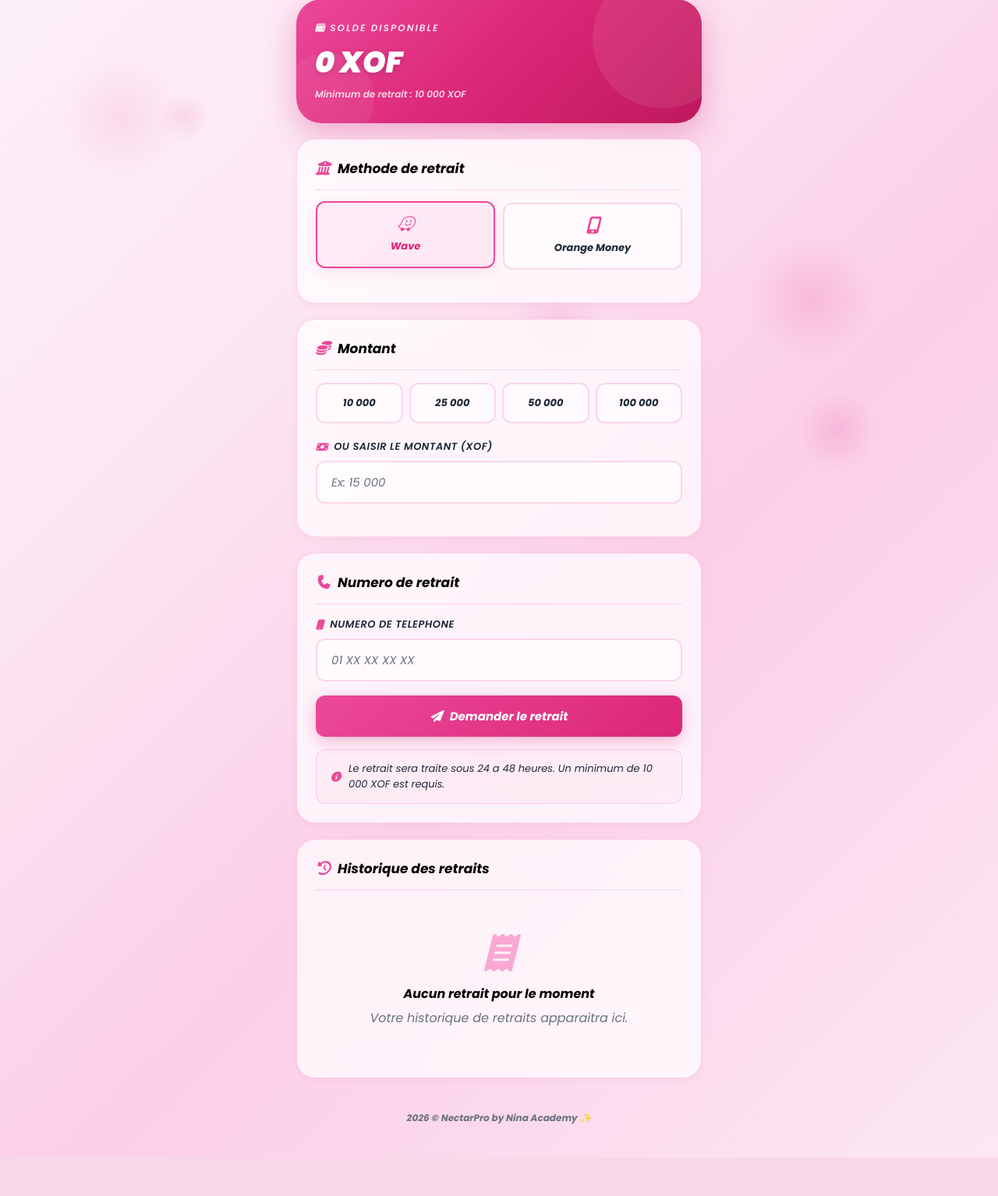
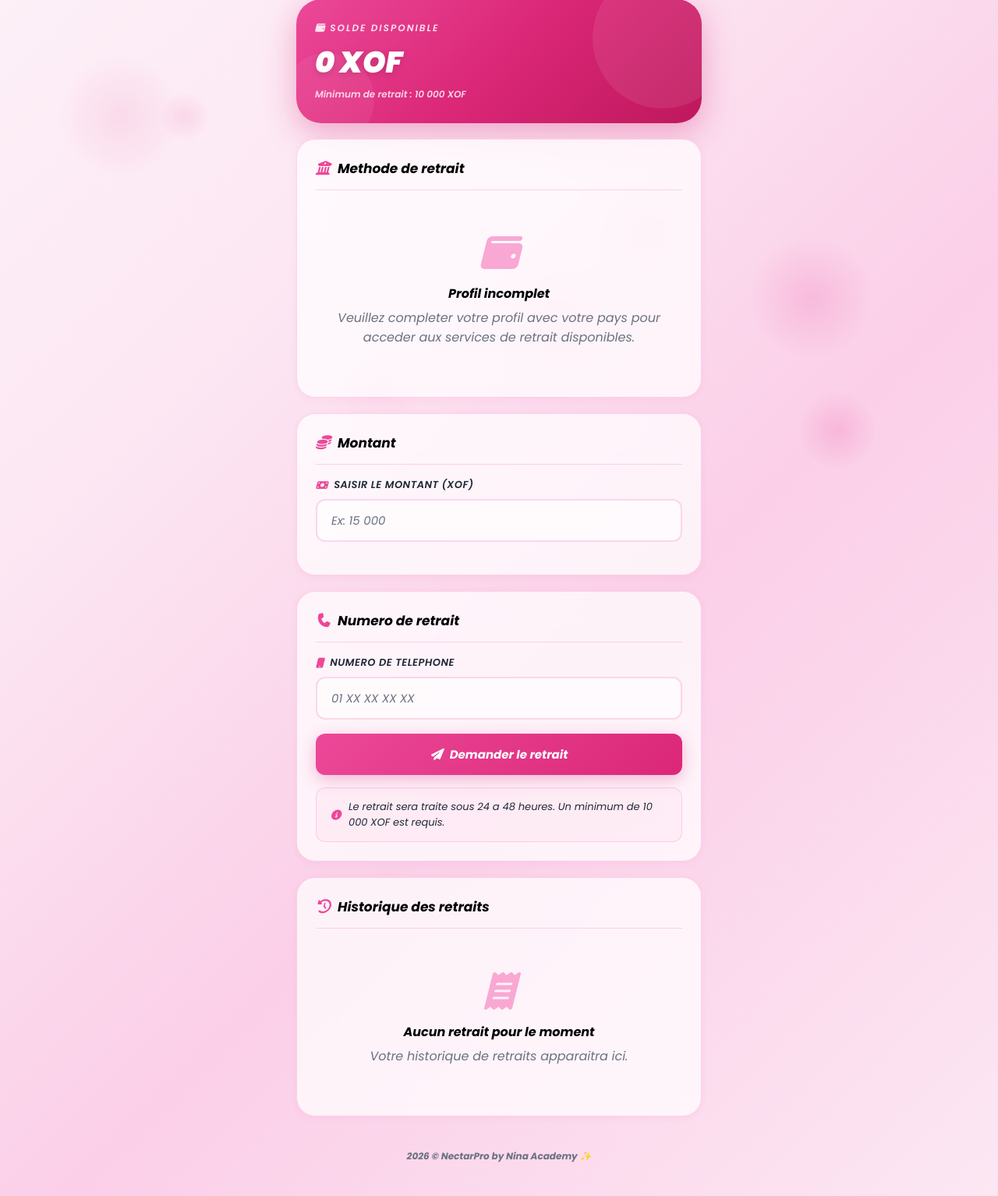
Before and after one commit to fredogary7-rgb/e, a Flask app: template templates/retrait.html in a window 1280 px wide. Shown: the part 178-1712 px from the top of the page at 78% size. Before the commit the page ends 1663 px from the top, so only its background shows below. Run offline with Flask 3, Linux system fonts and the light colour scheme; the template is opened without the code that fills it, so the values that code supplies are empty.

Commit message:
fix: retrait.html - supprime montants predéfinis + utilise vrais services SoleasPay du backend via boucle Jinja

```diff
--- a/templates/retrait.html
+++ b/templates/retrait.html
@@ -300,23 +300,25 @@ body,.main *,.sidebar a,.topbar *,.user-dropdown *,.stat-card *,.section *{font-
     <form method="POST" id="retraitForm">
         <div class="section">
             <h2 class="section-title"><i class="fa fa-building-columns"></i> Methode de retrait</h2>
+            {% if services %}
             <div class="method-grid">
-                <div class="method-card selected" data-method="wave"><i class="fab fa-waze"></i> Wave</div>
-                <div class="method-card" data-method="orange"><i class="fa fa-mobile-alt"></i> Orange Money</div>
+                {% for s in services %}
+                <div class="method-card {% if loop.first %}selected{% endif %}" data-method="{{ s.id }}" data-name="{{ s.name }}">
+                    <i class="fa fa-mobile-screen"></i>
+                    {{ s.name }}
+                </div>
+                {% endfor %}
             </div>
-            <input type="hidden" name="method" id="methodInput" value="wave">
+            <input type="hidden" name="method" id="methodInput" value="{{ services[0].id if services else '' }}">
+            {% else %}
+            <div class="empty-state"><i class="fa fa-wallet"></i><h3>Profil incomplet</h3><p>Veuillez completer votre profil avec votre pays pour acceder aux services de retrait disponibles.</p></div>
+            {% endif %}
         </div>
 
-        <div class="section">
+            <div class="section">
             <h2 class="section-title"><i class="fa fa-coins"></i> Montant</h2>
-            <div class="presets">
-                <button type="button" class="preset-btn" data-amount="10000">10 000</button>
-                <button type="button" class="preset-btn" data-amount="25000">25 000</button>
-                <button type="button" class="preset-btn" data-amount="50000">50 000</button>
-                <button type="button" class="preset-btn" data-amount="100000">100 000</button>
-            </div>
             <div class="input-group">
-                <label><i class="fa fa-money-bill"></i> Ou saisir le montant (XOF)</label>
+                <label><i class="fa fa-money-bill"></i> Saisir le montant (XOF)</label>
                 <input type="number" name="montant" id="montantInput" placeholder="Ex: 15 000" min="10000" step="1000" required>
             </div>
             <div class="resume-box" id="resumeBox">
@@ -396,11 +398,8 @@ mt.onclick=e=>{e.preventDefault();sm.style.display==="none"?(sm.style.display="b
 // METHOD SELECT
 document.querySelectorAll('.method-card').forEach(c=>{c.addEventListener('click',function(){document.querySelectorAll('.method-card').forEach(x=>x.classList.remove('selected'));this.classList.add('selected');document.getElementById('methodInput').value=this.dataset.method})});
 
-// PRESET AMOUNTS
-document.querySelectorAll('.preset-btn').forEach(b=>{b.addEventListener('click',function(){document.querySelectorAll('.preset-btn').forEach(x=>x.classList.remove('selected'));this.classList.add('selected');document.getElementById('montantInput').value=this.dataset.amount;updateResume()})});
-
 // AMOUNT INPUT
-document.getElementById('montantInput').addEventListener('input',function(){document.querySelectorAll('.preset-btn').forEach(b=>b.classList.remove('selected'));updateResume()});
+document.getElementById('montantInput').addEventListener('input',function(){updateResume()});
 
 function updateResume(){let v=parseFloat(document.getElementById('montantInput').value)||0,box=document.getElementById('resumeBox');if(v>=10000){box.classList.add('show');let f=Math.round(v*0.01);document.getElementById('resumeBrut').textContent=v.toLocaleString()+' XOF';document.getElementById('resumeFrais').textContent=f.toLocaleString()+' XOF';document.getElementById('resumeNet').textContent=(v-f).toLocaleString()+' XOF'}else box.classList.remove('show')}
 
```
